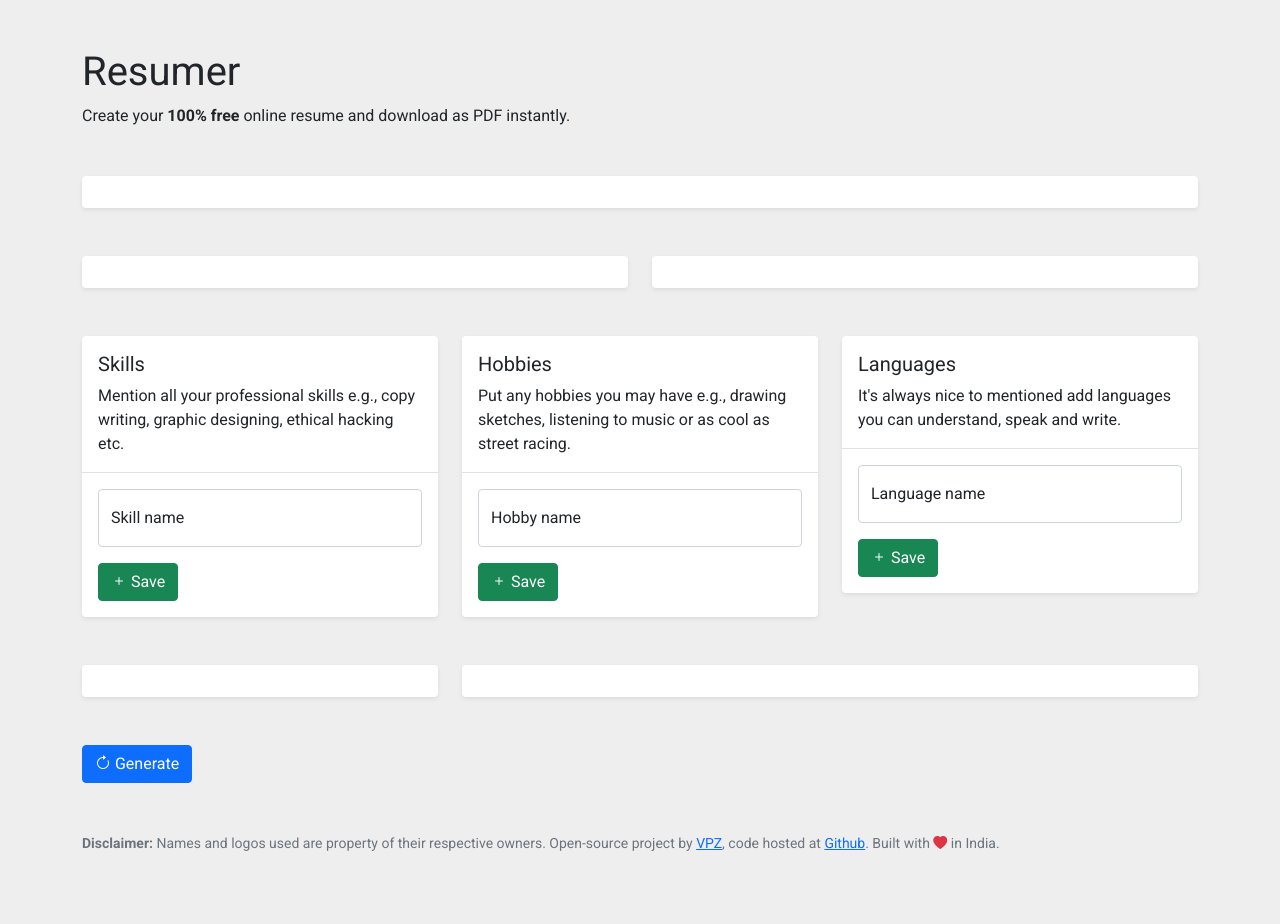
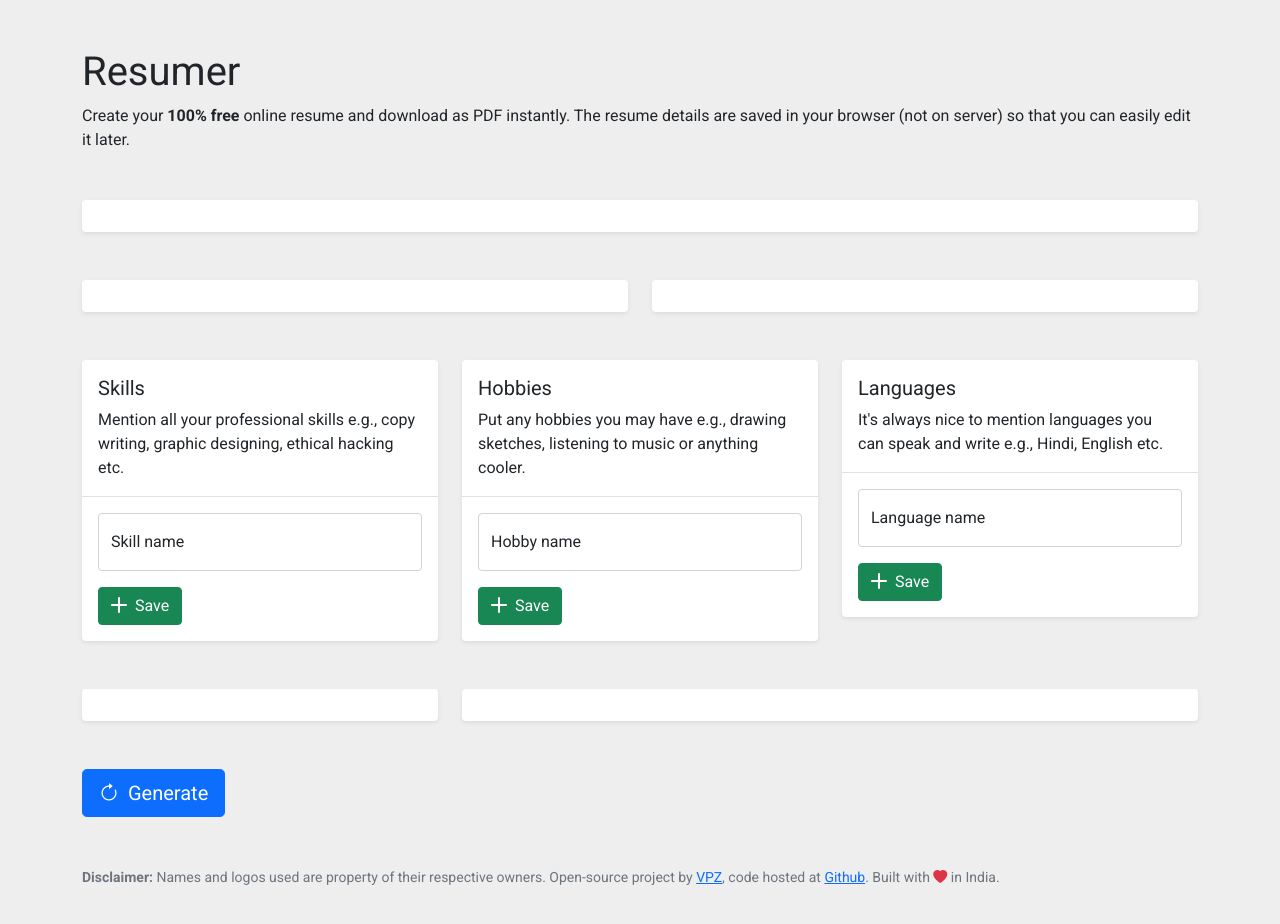
Before and after one commit to vaibhavpandeyvpz/resumer, a React (Create React App) app in the folder portal/: page / in a window 1280 px wide. Shown: the top 924 px of the page. Before the commit the page ends 903 px from the top, so only its background shows below. Built offline with nearby package versions, Linux system fonts and the light colour scheme.

Commit message:
Show error messages if invalid.

```diff
--- a/portal/package.json
+++ b/portal/package.json
@@ -37,5 +37,8 @@
     "build": "react-scripts build",
     "test": "react-scripts test",
     "eject": "react-scripts eject"
+  },
+  "devDependencies": {
+    "classnames": "^2.3.1"
   }
 }
--- a/portal/src/App.js
+++ b/portal/src/App.js
@@ -15,6 +15,7 @@ export default function App() {
         <h1>Resumer</h1>
         <p className="mb-3 mb-lg-5">
           Create your <strong>100% free</strong> online resume and download as PDF instantly.
+          The resume details are saved in your browser (not on server) so that you can easily edit it later.
         </p>
         <div className="mb-3 mb-lg-5">
           <BasicSection />
@@ -60,8 +61,8 @@ export default function App() {
             </div>
           </div>
         </div>
-        <button className="btn btn-primary">
-          <i className="bi-arrow-clockwise" /> Generate
+        <button className="btn btn-primary btn-lg">
+          <i className="bi-arrow-clockwise me-1" /> Generate
         </button>
       </main>
       <footer className="container mb-3 mb-lg-5">
--- a/portal/src/sections/HobbySection.js
+++ b/portal/src/sections/HobbySection.js
@@ -1,14 +1,18 @@
 import React, { useState } from 'react'
 import { connect } from 'react-redux'
+import classNames from 'classnames'
 import { addHobby, removeHobby } from '../store'
 
 const HobbySection = ({ hobbies, addHobby, removeHobby }) => {
+  const [error, setError] = useState('')
   const [hobby, setHobby] = useState('')
   const handleFormSubmit = e => {
     e.preventDefault()
     if (hobby) {
       addHobby(hobby)
       setHobby('')
+    } else {
+      setError('Please enter a hobby.')
     }
   }
   const handleRemoveClick = (e, i) => {
@@ -20,7 +24,7 @@ const HobbySection = ({ hobbies, addHobby, removeHobby }) => {
       <div className="card-body">
         <h5 className="card-title">Hobbies</h5>
         <p className="card-text">
-          Put any hobbies you may have e.g., drawing sketches, listening to music or as cool as street racing.
+          Put any hobbies you may have e.g., drawing sketches, listening to music or anything cooler.
         </p>
       </div>
       {hobbies.length > 0
@@ -40,15 +44,17 @@ const HobbySection = ({ hobbies, addHobby, removeHobby }) => {
       <div className="card-body border-top">
         <form onSubmit={handleFormSubmit}>
           <div className="form-floating mb-3">
-            <input className="form-control"
+            <input className={classNames('form-control', { 'is-invalid': !!error })}
                    id="hobby-name"
                    onChange={e => setHobby(e.target.value)}
+                   onKeyUp={() => setError('')}
                    placeholder="Hindi, English etc."
                    value={hobby} />
+            {error ? <div className="invalid-feedback">{error}</div> : null}
             <label htmlFor="hobby-name">Hobby name</label>
           </div>
           <button className="btn btn-success">
-            <i className="bi-plus" /> Save
+            <i className="bi-plus-lg me-1" /> Save
           </button>
         </form>
       </div>
--- a/portal/src/sections/LanguageSection.js
+++ b/portal/src/sections/LanguageSection.js
@@ -1,14 +1,18 @@
 import React, { useState } from 'react'
 import { connect } from 'react-redux'
+import classNames from 'classnames'
 import { addLanguage, removeLanguage } from '../store'
 
 const LanguageSection = ({ languages, addLanguage, removeLanguage }) => {
+  const [error, setError] = useState('')
   const [language, setLanguage] = useState('')
   const handleFormSubmit = e => {
     e.preventDefault()
     if (language) {
       addLanguage(language)
       setLanguage('')
+    } else {
+      setError('Please enter a language.')
     }
   }
   const handleRemoveClick = (e, i) => {
@@ -19,7 +23,7 @@ const LanguageSection = ({ languages, addLanguage, removeLanguage }) => {
     <div className="card border-0 shadow-sm">
       <div className="card-body">
         <h5 className="card-title">Languages</h5>
-        <p className="card-text">It's always nice to mentioned add languages you can understand, speak and write.</p>
+        <p className="card-text">It's always nice to mention languages you can speak and write e.g., Hindi, English etc.</p>
       </div>
       {languages.length > 0
         ? (
@@ -38,15 +42,17 @@ const LanguageSection = ({ languages, addLanguage, removeLanguage }) => {
       <div className="card-body border-top">
         <form onSubmit={handleFormSubmit}>
           <div className="form-floating mb-3">
-            <input className="form-control"
+            <input className={classNames('form-control', { 'is-invalid': !!error })}
                    id="language-name"
                    onChange={e => setLanguage(e.target.value)}
+                   onKeyUp={() => setError('')}
                    placeholder="Hindi, English etc."
                    value={language} />
+            {error ? <div className="invalid-feedback">{error}</div> : null}
             <label htmlFor="language-name">Language name</label>
           </div>
           <button className="btn btn-success">
-            <i className="bi-plus" /> Save
+            <i className="bi-plus-lg me-1" /> Save
           </button>
         </form>
       </div>
--- a/portal/src/sections/SkillSection.js
+++ b/portal/src/sections/SkillSection.js
@@ -1,14 +1,18 @@
 import React, { useState } from 'react'
 import { connect } from 'react-redux'
+import classNames from 'classnames'
 import { addSkill, removeSkill } from '../store'
 
 const SkillSection = ({ skills, addSkill, removeSkill }) => {
+  const [error, setError] = useState('')
   const [skill, setSkill] = useState('')
   const handleFormSubmit = e => {
     e.preventDefault()
     if (skill) {
       addSkill(skill)
       setSkill('')
+    } else {
+      setError('Please enter a skill.')
     }
   }
   const handleRemoveClick = (e, i) => {
@@ -35,20 +39,22 @@ const SkillSection = ({ skills, addSkill, removeSkill }) => {
               </li>
             ))}
           </ul>
-          )
+        )
         : null}
       <div className="card-body border-top">
         <form onSubmit={handleFormSubmit}>
           <div className="form-floating mb-3">
-            <input className="form-control"
+            <input className={classNames('form-control', { 'is-invalid': !!error })}
                    id="skill-name"
                    onChange={e => setSkill(e.target.value)}
+                   onKeyUp={() => setError('')}
                    placeholder="Hindi, English etc."
                    value={skill} />
+            {error ? <div className="invalid-feedback">{error}</div> : null}
             <label htmlFor="skill-name">Skill name</label>
           </div>
           <button className="btn btn-success">
-            <i className="bi-plus" /> Save
+            <i className="bi-plus-lg me-1" /> Save
           </button>
         </form>
       </div>
```
Also changed, not shown: 1 other file (tests, documents, lock files or other folders). Lines whose indentation alone changed are shown as unchanged.
